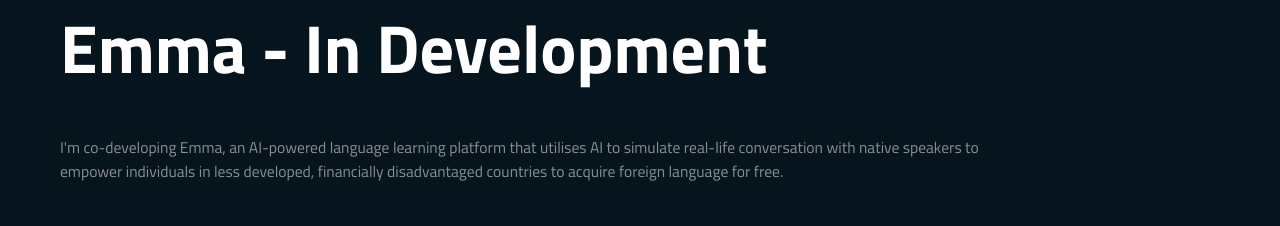
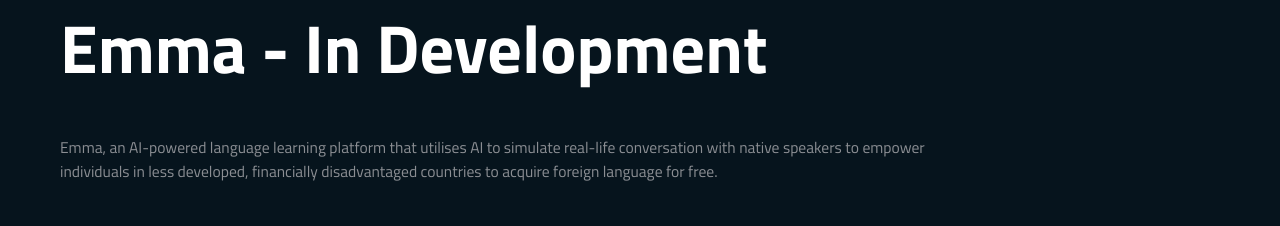
Before and after one commit to timohuennebeck/portfolio-website, a React (Create React App) app: page / in a window 1280 px wide. Shown: the part 3500-3726 px from the top of the page. Built offline with nearby package versions, Linux system fonts and the light colour scheme.

Commit message:
change copy for emma

```diff
--- a/src/components/EmmaProject/EmmaProject.jsx
+++ b/src/components/EmmaProject/EmmaProject.jsx
@@ -17,7 +17,7 @@ export default function EmmaProject() {
                         <h3 className="emma__ctn-content-border-header">Emma - In Development</h3>
                     </div>
                     <p>
-                        I'm co-developing Emma, an AI-powered language learning platform that
+                        Emma, an AI-powered language learning platform that
                         utilises AI to simulate real-life conversation with native speakers to
                         empower individuals in less developed, financially disadvantaged countries
                         to acquire foreign language for free.
```
